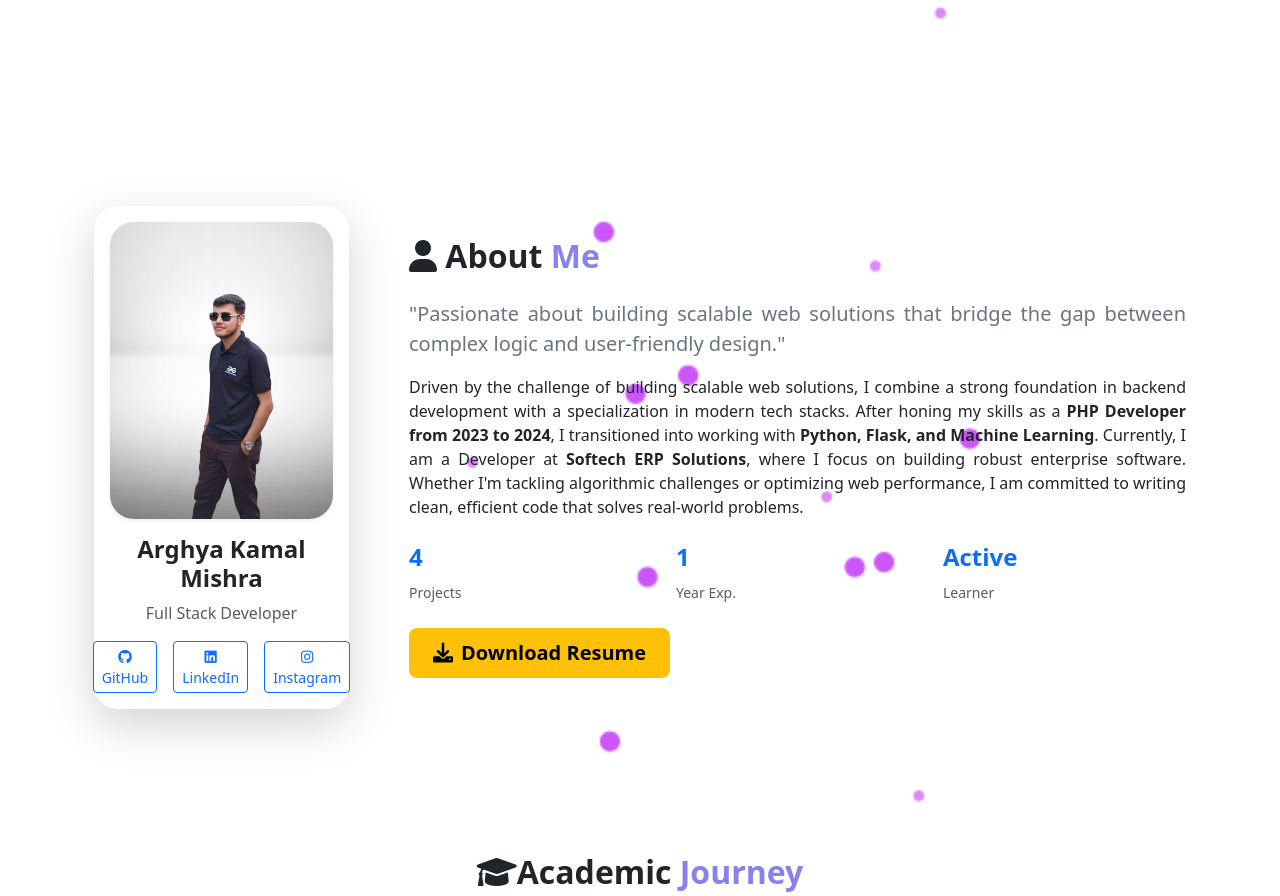
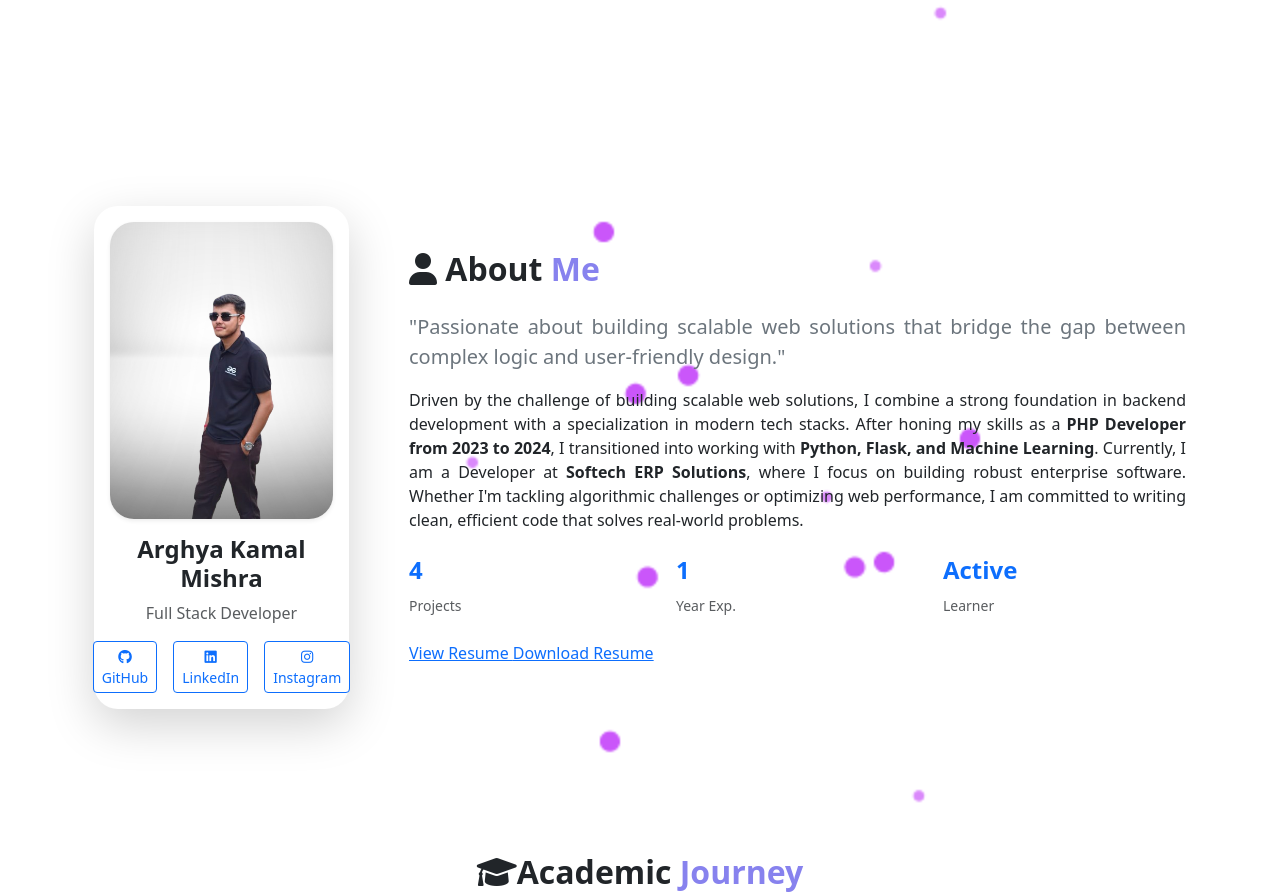
Before and after one commit to Arghya2001/whiteninja09.github.io, a Flask app: page / in a window 1280 px wide. Shown: the part 586-1482 px from the top of the page. Run offline with Flask 3, Linux system fonts and the light colour scheme; data that the repository does not hold is empty; some libraries are stand-ins or nearby versions.

Commit message:
Updated resume and index.html

```diff
--- a/templates/index.html
+++ b/templates/index.html
@@ -117,8 +117,14 @@
                             </div>
                         </div>
 
-                        <a href="/static/documents/Arghya's Resume.pdf" class="btn btn-warning btn-lg px-4" download>
-                            <i class="fas fa-download me-2"></i>Download Resume
+                        <!-- View Resume Button -->
+                        <a href="{{ url_for('static', filename='resume.pdf') }}" target="_blank">
+                            View Resume
+                        </a>
+
+                        <!-- Download Resume Button -->
+                        <a href="{{ url_for('static', filename='resume.pdf') }}" download="Arghya_Resume.pdf">
+                            Download Resume
                         </a>
                     </div>
                 </div>
```
Also changed, not shown: 1 other file.
